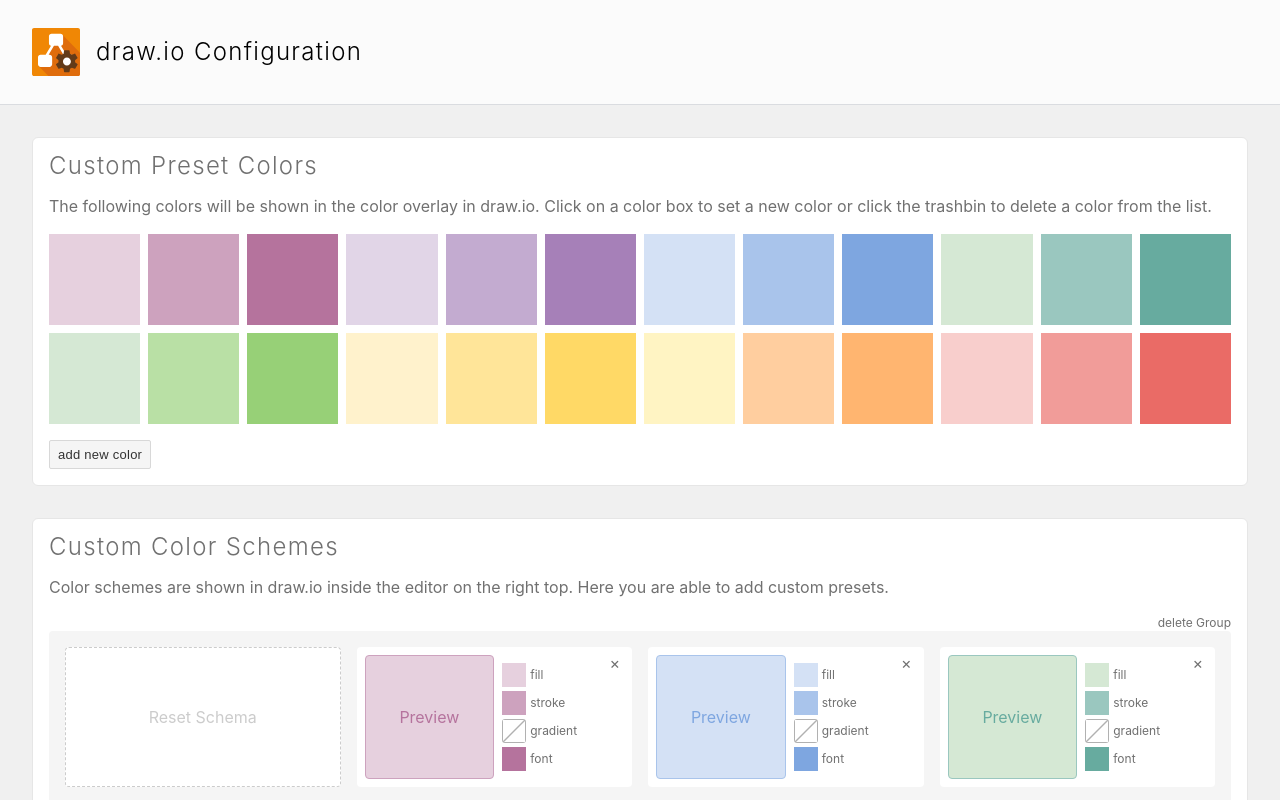
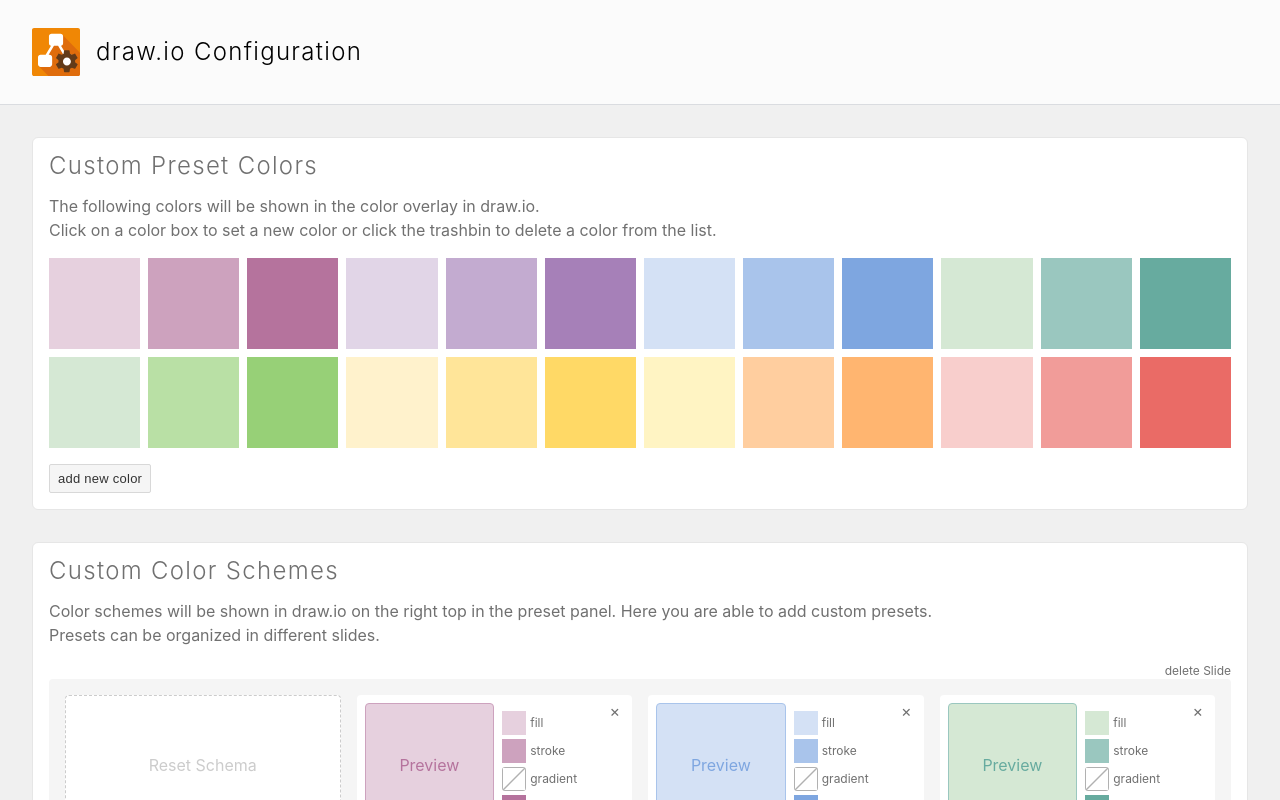
Before and after one commit to leifmarcus/drawio-config, a React (Create React App) app: page / in a window 1280 px wide. Shown: the top 800 px of the page. Built offline with nearby package versions, Linux system fonts and the light colour scheme.

Commit message:
chore: add production build for github pages

```diff
--- a/src/components/CustomColorSchemes/CustomColorSchemes.tsx
+++ b/src/components/CustomColorSchemes/CustomColorSchemes.tsx
@@ -82,8 +82,14 @@ export const CustomColorSchemesComponent: React.FC<CustomColorSchemesProps> = ({
         </div>
     );
 
-    const description: ReactNode =
-        'Color schemes are shown in draw.io inside the editor on the right top. Here you are able to add custom presets.';
+    const description: ReactNode = (
+        <div>
+            Color schemes will be shown in draw.io on the right top in the preset panel. Here you are able to add custom
+            presets.
+            <br />
+            Presets can be organized in different slides.
+        </div>
+    );
 
     return (
         <Box title="Custom Color Schemes" footer={addNewGroup} description={description}>
@@ -91,7 +97,7 @@ export const CustomColorSchemesComponent: React.FC<CustomColorSchemesProps> = ({
                 {colorSchemes.map((group, groupIndex) => {
                     return [
                         <div key="delete" className="CustomColorSchemes--delete">
-                            <a onClick={deleteGroup(groupIndex)}>delete Group</a>
+                            <a onClick={deleteGroup(groupIndex)}>delete Slide</a>
                         </div>,
                         <div className="CustomColorSchemes--group" key={`group-${groupIndex}`}>
                             {group.map((colorSchema, schemaIndex) => {
--- a/src/components/CustomColors/CustomColors.tsx
+++ b/src/components/CustomColors/CustomColors.tsx
@@ -23,7 +23,7 @@ const useCustomColors = (): [CustomPresetColors, UpdateColor, DeleteColor] => {
         });
     };
 
-    const deleteColor: DeleteColor = index => () => {
+    const deleteColor: DeleteColor = index => (): void => {
         store.dispatch({
             type: 'DELETE_CUSTOM_COLOR',
             payload: {
@@ -44,8 +44,13 @@ export const CustomColors: React.FC = () => {
     };
 
     const addNewButton: ReactNode = <Button onClick={handleAddNewUpdate}>add new color</Button>;
-    const description: ReactNode =
-        'The following colors will be shown in the color overlay in draw.io. Click on a color box to set a new color or click the trashbin to delete a color from the list.';
+    const description: ReactNode = (
+        <div>
+            The following colors will be shown in the color overlay in draw.io.
+            <br />
+            Click on a color box to set a new color or click the trashbin to delete a color from the list.
+        </div>
+    );
 
     return (
         <Box title="Custom Preset Colors" footer={addNewButton} description={description}>
--- a/src/components/CustomFonts/CustomFonts.tsx
+++ b/src/components/CustomFonts/CustomFonts.tsx
@@ -1,12 +1,12 @@
-import React, { ReactNode } from 'react';
+import React from 'react';
 import './CustomFonts.css';
 import { Box } from '../Elements/Box';
 
-type Props = {};
+type CustomFontsProps = {};
 
-export const CustomFonts: React.FC<Props> = ({ children }) => {
+export const CustomFonts: React.FC<CustomFontsProps> = ({}) => {
     return (
-        <Box title="Custom Fonts" footer={''}>
+        <Box title="Custom Fonts" description="Work in progress …" footer={''}>
             <div className="CustomFonts"></div>;
         </Box>
     );
--- a/src/components/Elements/ColorBox/ColorBox.tsx
+++ b/src/components/Elements/ColorBox/ColorBox.tsx
@@ -1,4 +1,4 @@
-import React, { useState, ChangeEventHandler, useEffect } from 'react';
+import React, { useState, useEffect } from 'react';
 import './ColorBox.css';
 import { joinClassNames } from '../../../utils/helpers';
 import { SketchPicker, ColorChangeHandler } from 'react-color';
```
Also changed, not shown: 18 other files (tests, documents, lock files or other folders).
